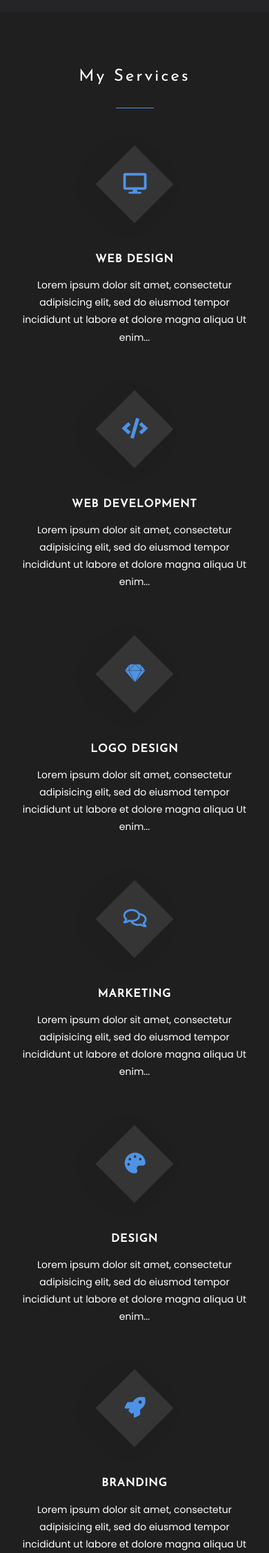
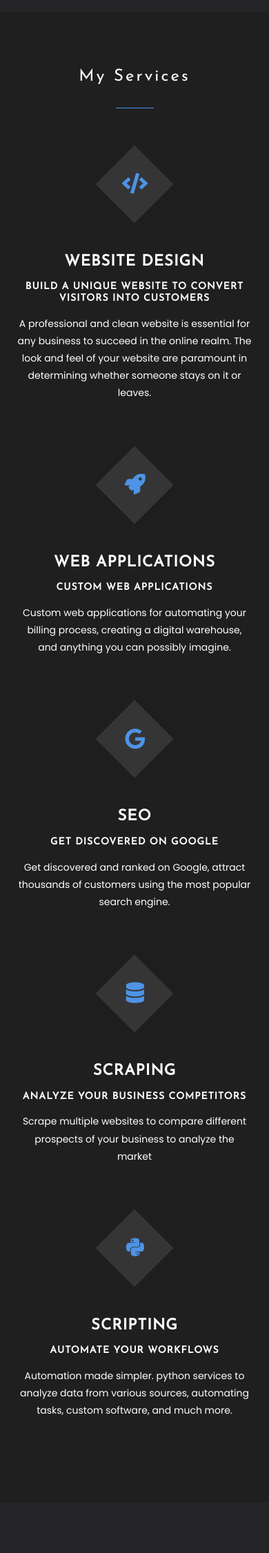
Before and after one commit to ishantd/portfolio, a Django app: page / in a window 390 px wide. Shown: the part 3813-6064 px from the top of the page at 69% size. Run offline with Django 3.2, Linux system fonts and the light colour scheme; data comes from the database, SQL or seed files in the repository; both versions use the stored data as it was after the commit; some libraries are stand-ins or nearby versions.

Commit message:
final services

```diff
--- a/home/admin.py
+++ b/home/admin.py
@@ -4,3 +4,5 @@ from home.models import *
 admin.site.register(ProjectCategory)
 admin.site.register(Project)
 admin.site.register(Response)
+admin.site.register(Service)
+admin.site.register(Testimony)
--- a/home/models.py
+++ b/home/models.py
@@ -47,6 +47,7 @@ class Response(models.Model):
 
 class Service(models.Model):
     name = models.CharField(max_length=255, null=True, blank=False)
+    subtitle = models.TextField(max_length=255, null=True, blank=True)
     icon = models.CharField(max_length=255, null=True, blank=False)
     body = models.TextField(null=True, blank=True)
 
--- a/home/templates/home/includes/_footer.html
+++ b/home/templates/home/includes/_footer.html
@@ -6,7 +6,7 @@
 
             <div class="col-sm-12">
 
-                <a href="#home" class="footer-logo"><h2>Jeffrey</h2></a>
+                <a href="#home" class="footer-logo"><h2>Ishant</h2></a>
 
                 <ul class="social-links">
                     <li><a href="#" class="wow fadeInUp">Facebook</a></li>
@@ -17,7 +17,7 @@
                 </ul>
 
                 <p class="copyright wow fadeInUp">
-                    © 2019 beingeorge, All Rights Reserved.
+                    © 2020 Ishant Dahiya, All Rights Reserved.
                 </p>
 
             </div>
--- a/home/templates/home/index.html
+++ b/home/templates/home/index.html
@@ -102,96 +102,23 @@
 				<div class="module-line"></div>
 			</div>
 
-			<div class="row">
-
+			<div class="row justify-content-center">
+			{% for s in services %}
 				<div class="col-md-6 col-lg-4">
 					<div class="iconbox wow fadeInUp">
 						<div class="iconbox-icon">
-							<i class="fas fa-desktop"></i>
+							<i class="{{s.icon}}"></i>
 						</div>
 						<div class="iconbox-text">
-							<h3 class="iconbox-title">Web Design</h3>
+							<h3 class="iconbox-title" style="font-size: 22px;">{{s.name}}</h3>
+							<h3 class="iconbox-title" style="font-size: 14px;">{{s.subtitle}}</h3>
 							<div class="iconbox-desc">
-								Lorem ipsum dolor sit amet, consectetur adipisicing elit, sed do eiusmod tempor incididunt ut labore et dolore magna aliqua Ut enim...
+								{{s.body}}
 							</div>
 						</div>
 					</div>
 				</div>
-				<div class="col-md-6 col-lg-4">
-					<div class="iconbox wow fadeInUp">
-						<div class="iconbox-icon">
-							<i class="fas fa-code"></i>
-						</div>
-						<div class="iconbox-text">
-							<h3 class="iconbox-title">Web Development</h3>
-							<div class="iconbox-desc">
-								Lorem ipsum dolor sit amet, consectetur adipisicing elit, sed do eiusmod tempor incididunt ut labore et dolore magna aliqua Ut enim...
-							</div>
-						</div>
-					</div>
-				</div>
-				<div class="col-md-6 col-lg-4">
-					<div class="iconbox wow fadeInUp" data-wow-delay=".2s">
-						<div class="iconbox-icon">
-							<i class="fab fa-sketch"></i>
-						</div>
-						<div class="iconbox-text">
-							<h3 class="iconbox-title">Logo Design</h3>
-							<div class="iconbox-desc">
-								Lorem ipsum dolor sit amet, consectetur adipisicing elit, sed do eiusmod tempor incididunt ut labore et dolore magna aliqua Ut enim...
-							</div>
-						</div>
-					</div>
-				</div>
-
-				<div class="col-md-6 col-lg-4">
-
-					<div class="iconbox wow fadeInUp" data-wow-delay=".4s">
-						<div class="iconbox-icon">
-							<i class="far fa-comments"></i>
-						</div>
-						<div class="iconbox-text">
-							<h3 class="iconbox-title">Marketing</h3>
-							<div class="iconbox-desc">
-								Lorem ipsum dolor sit amet, consectetur adipisicing elit, sed do eiusmod tempor incididunt ut labore et dolore magna aliqua Ut enim...
-							</div>
-						</div>
-					</div>
-
-				</div>
-
-				<div class="col-md-6 col-lg-4">
-
-					<div class="iconbox wow fadeInUp" data-wow-delay=".6s">
-						<div class="iconbox-icon">
-							<i class="fas fa-palette"></i>
-						</div>
-						<div class="iconbox-text">
-							<h3 class="iconbox-title">Design</h3>
-							<div class="iconbox-desc">
-								Lorem ipsum dolor sit amet, consectetur adipisicing elit, sed do eiusmod tempor incididunt ut labore et dolore magna aliqua Ut enim...
-							</div>
-						</div>
-					</div>
-
-				</div>
-
-				<div class="col-md-6 col-lg-4">
-
-					<div class="iconbox wow fadeInUp" data-wow-delay=".8s">
-						<div class="iconbox-icon">
-							<i class="fas fa-rocket"></i>
-						</div>
-						<div class="iconbox-text">
-							<h3 class="iconbox-title">Branding</h3>
-							<div class="iconbox-desc">
-								Lorem ipsum dolor sit amet, consectetur adipisicing elit, sed do eiusmod tempor incididunt ut labore et dolore magna aliqua Ut enim...
-							</div>
-						</div>
-					</div>
-
-				</div>
-
+			{% endfor %}
 			</div><!-- .row -->
 		</div><!-- .container -->
 	</section>
@@ -218,18 +145,13 @@
 					</div>
 
 					<div class="testimonials owl-carousel wow fadeInUp">
+					{% for t in tts %}
 						<div class="single-testimonials">
-							<p>Raw denim you probably haven't heard of them jean shorts Austin. Nesciunt tofu stumptown aliqua, retro synth master cleanse. Mustache cliche tempor, williamsburg carles vegan helvetica.</p>
-							<span>Jon Doe, Web Developer</span>
+							<p>{{t.body}}</p>
+							<span style="font-size: 18px;">{{t.name}}, {{t.position}}</span> <br>
+							<span>{{t.subtitle}}</span>
 						</div>
-						<div class="single-testimonials">
-							<p>Raw denim you probably haven't heard of them jean shorts Austin. Nesciunt tofu stumptown aliqua, retro synth master cleanse. Mustache cliche tempor, williamsburg carles vegan helvetica.</p>
-							<span>Jon Doe, Web Developer</span>
-						</div>
-						<div class="single-testimonials">
-							<p>Raw denim you probably haven't heard of them jean shorts Austin. Nesciunt tofu stumptown aliqua, retro synth master cleanse. Mustache cliche tempor, williamsburg carles vegan helvetica.</p>
-							<span>Jon Doe, Web Developer</span>
-						</div>
+					{% endfor %}
 					</div>
 
 				</div>
@@ -311,7 +233,7 @@
 
 			<div class="module-header wow fadeInUp">
 			<div id="ask-div">
-				<h2 class="module-title">I am available for Freelancing
+				<h2 class="module-title" style="font-size: 34px;">I am available for Freelancing
 				</h2>
 					<h2 class="module-title"> Request a quote </h2>
 			</div>
```
Also changed, not shown: db.sqlite3, home/migrations/0006_service_subtitle.py (added).
